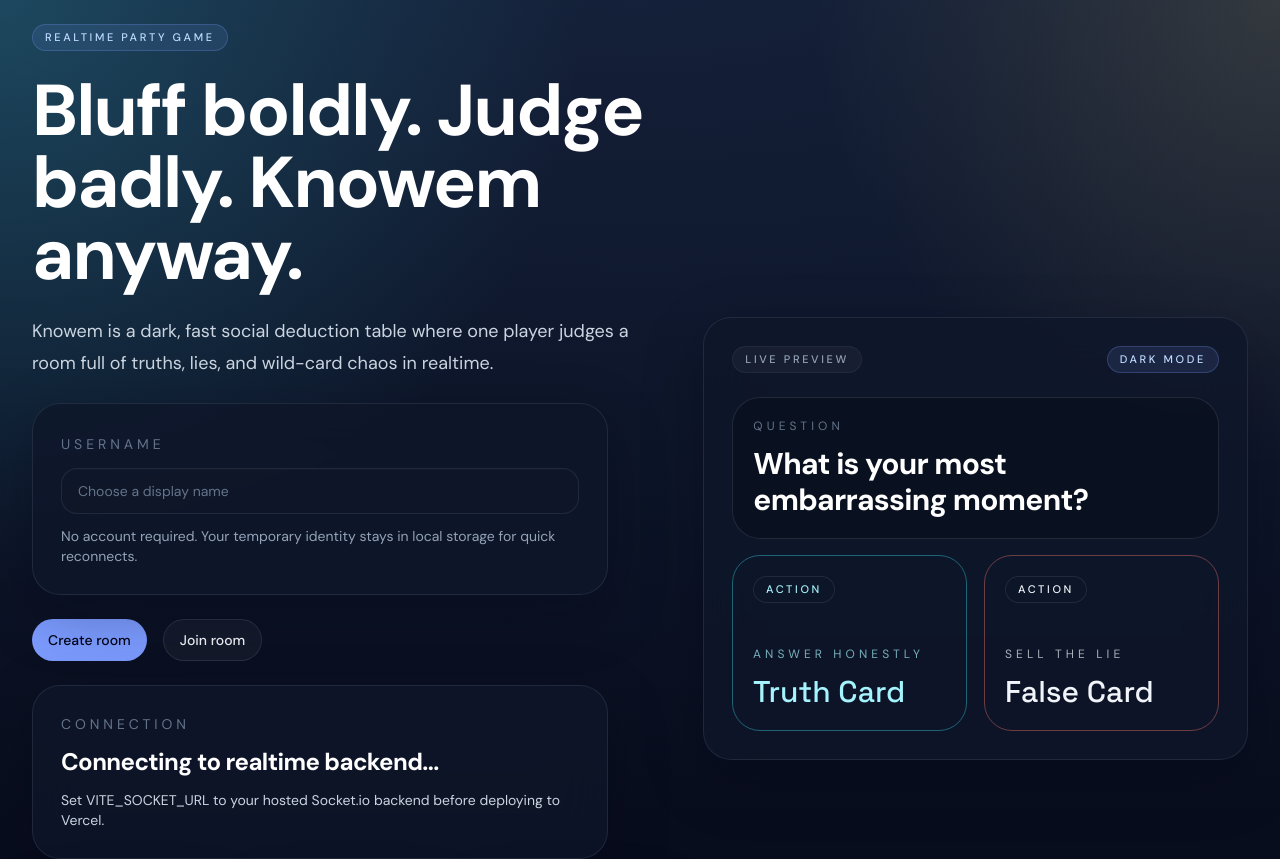
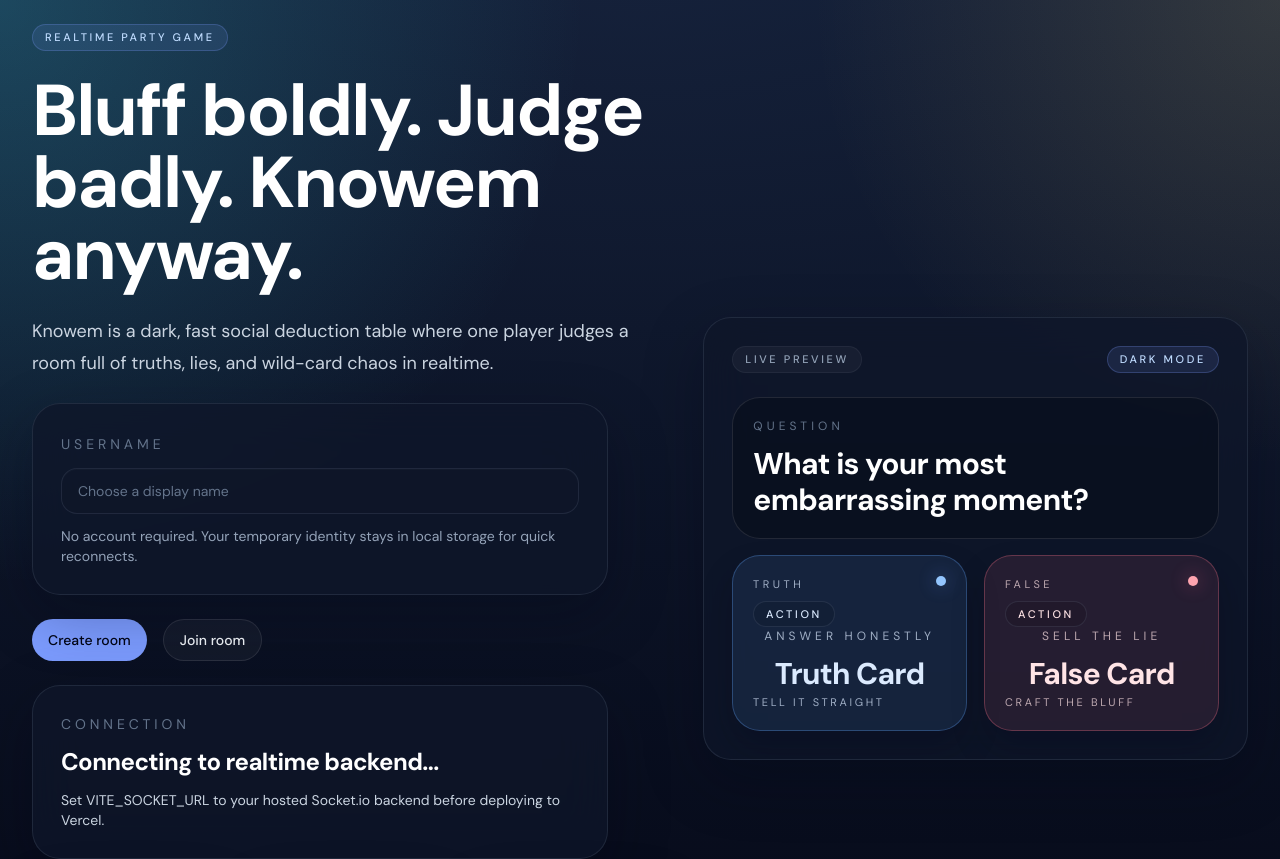
Before and after one commit to HiveCoder/Knowem, a Vue app: page / in a window 1280 px wide. Shown: the top 859 px of the page. Built offline with nearby package versions, Linux system fonts and the light colour scheme; no server answers.

Commit message:
UI Update

```diff
--- a/src/components/ActionCard.vue
+++ b/src/components/ActionCard.vue
@@ -5,25 +5,39 @@
     :initial="{ opacity: 0, rotateY: 18, y: 28 }"
     :enter="{ opacity: 1, rotateY: 0, y: 0 }"
   >
-    <div class="relative h-full w-full rounded-[28px] transition duration-500 [transform-style:preserve-3d]" :class="revealed ? '[transform:rotateY(180deg)]' : ''">
-      <div class="absolute inset-0 rounded-[28px] border border-white/10 bg-slate-950/70 p-5 [backface-visibility:hidden]">
+    <div class="relative h-full w-full rounded-[28px] transition duration-500 group-hover:-translate-y-1 group-hover:scale-[1.02] [transform-style:preserve-3d]" :class="revealed ? '[transform:rotateY(180deg)]' : ''">
+      <div class="absolute inset-0 rounded-[28px] border border-white/10 bg-[linear-gradient(180deg,rgba(18,28,46,0.94),rgba(10,15,27,0.98))] p-5 shadow-[0_18px_34px_rgba(2,6,23,0.22)] [backface-visibility:hidden]">
         <div class="flex h-full flex-col justify-between">
-          <span class="pill w-fit">Knowem</span>
-          <div>
-            <p class="text-xs uppercase tracking-[0.34em] text-slate-500">Hold to reveal</p>
-            <h3 class="mt-3 font-display text-2xl text-white">Hidden card</h3>
+          <div class="flex items-start justify-between gap-3">
+            <span class="pill w-fit">Knowem</span>
+            <span class="h-2.5 w-2.5 rounded-full bg-slate-400/80" />
           </div>
+          <div class="space-y-3 text-center">
+            <p class="text-[11px] uppercase tracking-[0.34em] text-slate-500">Hold to reveal</p>
+            <h3 class="text-2xl font-semibold tracking-tight text-white">Hidden card</h3>
+            <p class="text-sm text-slate-400">Premium digital cards with calm, tactile motion.</p>
+          </div>
+          <p class="text-center text-[11px] uppercase tracking-[0.24em] text-slate-500">Table preview</p>
         </div>
       </div>
       <div
-        class="absolute inset-0 rounded-[28px] border p-5 [backface-visibility:hidden] [transform:rotateY(180deg)]"
+        class="absolute inset-0 rounded-[28px] border p-5 shadow-[0_18px_34px_rgba(2,6,23,0.18)] [backface-visibility:hidden] [transform:rotateY(180deg)]"
         :class="toneClass"
       >
         <div class="flex h-full flex-col justify-between">
-          <span class="pill w-fit !border-current/30 !text-current">Action</span>
-          <div>
+          <div class="flex items-start justify-between gap-3">
+            <div>
+              <p class="text-[11px] uppercase tracking-[0.32em] opacity-70">{{ toneLabel }}</p>
+              <span class="pill mt-2 w-fit !border-current/20 !bg-black/10 !text-current">Action</span>
+            </div>
+            <span class="h-2.5 w-2.5 rounded-full" :class="dotClass" />
+          </div>
+          <div class="space-y-3 text-center">
             <p class="text-xs uppercase tracking-[0.34em] opacity-70">{{ subtitle }}</p>
-            <h3 class="mt-3 font-display text-3xl">{{ title }}</h3>
+            <h3 class="text-3xl font-semibold tracking-tight">{{ title }}</h3>
+          </div>
+          <div class="text-[11px] uppercase tracking-[0.24em] opacity-70">
+            {{ footerLabel }}
           </div>
         </div>
       </div>
@@ -38,7 +52,7 @@
   defineProps<{
     title: string
     subtitle: string
-    tone?: 'truth' | 'false' | 'wild' | 'neutral'
+    tone?: 'truth' | 'false' | 'wild' | 'question' | 'neutral'
     revealed?: boolean
   }>(),
   {
@@ -49,14 +63,65 @@
 
 const toneClass = computed(() => {
   if (props.tone === 'truth') {
-    return 'border-cyan-400/40 bg-cyan-400/12 text-cyan-200'
+    return 'border-blue-400/30 bg-blue-400/10 text-blue-100'
   }
   if (props.tone === 'false') {
-    return 'border-coral-400/40 bg-coral-400/12 text-coral-200'
+    return 'border-rose-400/30 bg-rose-400/10 text-rose-100'
   }
   if (props.tone === 'wild') {
-    return 'border-gold-400/40 bg-gold-400/12 text-gold-200'
+    return 'border-violet-400/30 bg-violet-400/10 text-violet-100'
+  }
+  if (props.tone === 'question') {
+    return 'border-amber-400/30 bg-amber-400/10 text-amber-100'
   }
   return 'border-white/10 bg-white/5 text-white'
 })
+
+const toneLabel = computed(() => {
+  if (props.tone === 'truth') {
+    return 'Truth'
+  }
+  if (props.tone === 'false') {
+    return 'False'
+  }
+  if (props.tone === 'wild') {
+    return 'Wild'
+  }
+  if (props.tone === 'question') {
+    return 'Question'
+  }
+  return 'Neutral'
+})
+
+const footerLabel = computed(() => {
+  if (props.tone === 'truth') {
+    return 'Tell it straight'
+  }
+  if (props.tone === 'false') {
+    return 'Craft the bluff'
+  }
+  if (props.tone === 'wild') {
+    return 'Shift the round'
+  }
+  if (props.tone === 'question') {
+    return 'Prompt the table'
+  }
+  return 'Hidden role'
+})
+
+const dotClass = computed(() => {
+  if (props.tone === 'truth') {
+    return 'bg-blue-300 shadow-[0_0_18px_rgba(96,165,250,0.45)]'
+  }
+  if (props.tone === 'false') {
+    return 'bg-rose-300 shadow-[0_0_18px_rgba(251,113,133,0.45)]'
+  }
+  if (props.tone === 'wild') {
+    return 'bg-violet-300 shadow-[0_0_18px_rgba(196,181,253,0.45)]'
+  }
+  if (props.tone === 'question') {
+    return 'bg-amber-300 shadow-[0_0_18px_rgba(252,211,77,0.45)]'
+  }
+  return 'bg-slate-300 shadow-[0_0_18px_rgba(148,163,184,0.4)]'
+})
 </script>
--- a/src/components/Card.vue
+++ b/src/components/Card.vue
@@ -1,22 +1,41 @@
 <template>
-  <div class="card-shell" :class="sizeClass">
+  <div class="card-shell" :class="[sizeClass, selected ? 'card-shell-selected' : '']">
     <div ref="innerRef" class="card-inner will-change-transform">
       <div class="card-face card-back" :class="backToneClass">
-        <div class="flex h-full flex-col justify-between rounded-[inherit] border border-white/10 bg-[radial-gradient(circle_at_top,_rgba(255,255,255,0.08),_transparent_45%),linear-gradient(145deg,_rgba(8,15,32,0.98),_rgba(4,10,24,0.98))] p-4">
-          <span class="pill w-fit !border-white/10 !bg-white/5 !text-slate-300">Knowem</span>
-          <div>
-            <p class="text-[11px] uppercase tracking-[0.34em] text-slate-500">{{ backLabel }}</p>
-            <h3 class="mt-3 font-display text-lg text-white">Table Deck</h3>
+        <div class="card-backdrop flex h-full flex-col justify-between rounded-[inherit] border p-4 sm:p-5">
+          <div class="flex items-start justify-between gap-3">
+            <span class="card-chip w-fit">Knowem</span>
+            <span class="card-dot" :class="toneDotClass" />
           </div>
+          <div class="space-y-3 text-center">
+            <p class="text-[10px] uppercase tracking-[0.34em] text-slate-500">{{ backLabel }}</p>
+            <h3 class="text-lg font-semibold tracking-tight text-white">Table Deck</h3>
+            <p class="text-xs text-slate-400">Drawn into play when the round begins.</p>
+          </div>
+          <p class="text-center text-[11px] uppercase tracking-[0.28em] text-slate-500">Hold to reveal</p>
         </div>
       </div>
 
       <div class="card-face card-front" :class="frontToneClass">
-        <div class="flex h-full flex-col justify-between rounded-[inherit] border border-current/20 bg-[radial-gradient(circle_at_top,_rgba(255,255,255,0.18),_transparent_38%),linear-gradient(160deg,_rgba(255,255,255,0.12),_rgba(255,255,255,0.02))] p-4">
-          <span class="pill w-fit !border-current/25 !bg-black/10 !text-current">{{ badgeLabel }}</span>
-          <div>
-            <p v-if="subtitle" class="text-[11px] uppercase tracking-[0.34em] opacity-75">{{ subtitle }}</p>
-            <h3 class="mt-3 font-display text-xl leading-tight">{{ title }}</h3>
+        <div class="card-frontdrop flex h-full flex-col justify-between rounded-[inherit] border p-4 text-current sm:p-5">
+          <div class="flex items-start justify-between gap-3">
+            <div>
+              <p class="text-[10px] uppercase tracking-[0.34em] opacity-70">{{ toneLabel }}</p>
+              <span class="card-chip mt-2 inline-flex !border-current/15 !bg-black/10 !text-current">{{ badgeLabel }}</span>
+            </div>
+            <span class="card-dot" :class="toneDotClass" />
+          </div>
+
+          <div class="flex flex-1 items-center justify-center py-2 text-center">
+            <div>
+              <p v-if="subtitle" class="text-[11px] uppercase tracking-[0.28em] opacity-70">{{ subtitle }}</p>
+              <h3 class="mt-3 text-xl font-semibold leading-tight sm:text-[1.45rem]">{{ title }}</h3>
+            </div>
+          </div>
+
+          <div class="flex items-center justify-between gap-3 text-[11px] uppercase tracking-[0.24em] opacity-65">
+            <span>{{ footerLabel }}</span>
+            <span>{{ toneLabel }}</span>
           </div>
         </div>
       </div>
@@ -32,12 +51,13 @@
   defineProps<{
     title: string
     subtitle?: string
-    tone?: 'truth' | 'false' | 'wild' | 'neutral'
+    tone?: 'truth' | 'false' | 'wild' | 'question' | 'neutral'
     revealed?: boolean
     flipKey?: string | number
     size?: 'sm' | 'md'
     backLabel?: string
     badgeLabel?: string
+    selected?: boolean
   }>(),
   {
     tone: 'neutral',
@@ -46,6 +66,7 @@
     size: 'md',
     backLabel: 'Hidden card',
     badgeLabel: 'Knowem',
+    selected: false,
   },
 )
 
@@ -62,9 +83,71 @@
   if (props.tone === 'wild') {
     return 'text-violet-100 shadow-[0_14px_32px_rgba(167,139,250,0.16)]'
   }
+  if (props.tone === 'question') {
+    return 'text-amber-100 shadow-[0_14px_32px_rgba(245,158,11,0.15)]'
+  }
   return 'text-slate-100 shadow-[0_14px_30px_rgba(15,23,42,0.24)]'
 })
-const backToneClass = computed(() => (props.tone === 'false' ? 'text-rose-200' : props.tone === 'wild' ? 'text-violet-200' : 'text-blue-200'))
+const backToneClass = computed(() => {
+  if (props.tone === 'false') {
+    return 'text-rose-200'
+  }
+  if (props.tone === 'wild') {
+    return 'text-violet-200'
+  }
+  if (props.tone === 'question') {
+    return 'text-amber-200'
+  }
+  return 'text-blue-200'
+})
+
+const toneLabel = computed(() => {
+  if (props.tone === 'truth') {
+    return 'Truth'
+  }
+  if (props.tone === 'false') {
+    return 'False'
+  }
+  if (props.tone === 'wild') {
+    return 'Wild'
+  }
+  if (props.tone === 'question') {
+    return 'Question'
+  }
+  return 'Table'
+})
+
+const footerLabel = computed(() => {
+  if (props.tone === 'truth') {
+    return 'Play honest'
+  }
+  if (props.tone === 'false') {
+    return 'Sell the bluff'
+  }
+  if (props.tone === 'wild') {
+    return 'Rule shift'
+  }
+  if (props.tone === 'question') {
+    return 'Prompt card'
+  }
+  return 'Hidden state'
+})
+
+const toneDotClass = computed(() => {
+  if (props.tone === 'truth') {
+    return 'bg-blue-300 shadow-[0_0_18px_rgba(96,165,250,0.45)]'
+  }
+  if (props.tone === 'false') {
+    return 'bg-rose-300 shadow-[0_0_18px_rgba(251,113,133,0.45)]'
+  }
+  if (props.tone === 'wild') {
+    return 'bg-violet-300 shadow-[0_0_18px_rgba(196,181,253,0.45)]'
+  }
+  if (props.tone === 'question') {
+    return 'bg-amber-300 shadow-[0_0_18px_rgba(252,211,77,0.45)]'
+  }
+  return 'bg-slate-300 shadow-[0_0_18px_rgba(148,163,184,0.4)]'
+})
 
 async function animateFlip() {
   await nextTick()
@@ -93,11 +176,16 @@
 <style scoped>
 .card-shell {
   perspective: 1200px;
-  transition: transform 180ms ease;
+  transition: transform 220ms ease, filter 220ms ease;
 }
 
 .card-shell:hover {
-  transform: translateY(-2px) scale(1.01);
+  transform: translateY(-6px) scale(1.035);
+  filter: brightness(1.02);
+}
+
+.card-shell-selected {
+  transform: translateY(-4px) scale(1.03);
 }
 
 .card-inner {
@@ -118,8 +206,46 @@
   transform: rotateY(180deg);
 }
 
+.card-chip {
+  border-radius: 9999px;
+  border: 1px solid rgba(255, 255, 255, 0.08);
+  background: rgba(255, 255, 255, 0.04);
+  padding: 0.35rem 0.7rem;
+  font-size: 10px;
+  font-weight: 600;
+  letter-spacing: 0.22em;
+  text-transform: uppercase;
+}
+
+.card-dot {
+  height: 0.7rem;
+  width: 0.7rem;
+  border-radius: 9999px;
+}
+
+.card-backdrop {
+  border-color: rgba(255, 255, 255, 0.08);
+  background:
+    radial-gradient(circle at top, rgba(255, 255, 255, 0.08), transparent 40%),
+    linear-gradient(180deg, rgba(16, 24, 40, 0.98), rgba(10, 15, 27, 0.98));
+}
+
+.card-frontdrop {
+  border-color: currentColor;
+  border-opacity: 0.18;
+  background:
+    radial-gradient(circle at top, rgba(255, 255, 255, 0.16), transparent 38%),
+    linear-gradient(180deg, rgba(18, 28, 46, 0.92), rgba(12, 18, 31, 0.88));
+  box-shadow: inset 0 1px 0 rgba(255, 255, 255, 0.08);
+}
+
 .card-back,
 .card-front {
   box-shadow: 0 18px 36px rgba(2, 6, 23, 0.22);
 }
+
+.card-shell-selected .card-front,
+.card-shell-selected .card-back {
+  box-shadow: 0 0 0 1px rgba(124, 156, 255, 0.18), 0 24px 48px rgba(2, 6, 23, 0.26);
+}
 </style>
--- a/src/components/Deck.vue
+++ b/src/components/Deck.vue
@@ -6,7 +6,7 @@
           v-for="index in 6"
           :key="`stack-${index}`"
           :ref="registerStackRef"
-          class="absolute left-1/2 top-1/2 h-32 w-24 -translate-x-1/2 -translate-y-1/2 rounded-[1.35rem] border border-white/10 bg-[linear-gradient(145deg,_rgba(3,12,28,0.98),_rgba(7,18,34,0.98))] shadow-[0_10px_30px_rgba(2,8,18,0.45)] will-change-transform sm:h-36 sm:w-28"
+          class="absolute left-1/2 top-1/2 h-32 w-24 -translate-x-1/2 -translate-y-1/2 rounded-[1.35rem] border border-white/10 bg-[linear-gradient(180deg,_rgba(18,28,46,0.96),_rgba(10,15,27,0.98))] shadow-[0_12px_24px_rgba(2,6,23,0.22)] will-change-transform sm:h-36 sm:w-28"
         />
       </div>
     </div>
@@ -23,7 +23,7 @@
       v-for="card in flightCards"
       :key="card.id"
       :ref="registerFlightRef"
-      class="absolute left-1/2 top-1/2 h-28 w-20 -translate-x-1/2 -translate-y-1/2 rounded-[1.15rem] border border-white/10 bg-[linear-gradient(145deg,_rgba(4,12,28,0.98),_rgba(9,22,40,0.98))] shadow-[0_16px_34px_rgba(2,8,18,0.45)] opacity-0 will-change-transform sm:h-32 sm:w-24"
+      class="absolute left-1/2 top-1/2 h-28 w-20 -translate-x-1/2 -translate-y-1/2 rounded-[1.15rem] border border-white/10 bg-[linear-gradient(180deg,_rgba(18,28,46,0.96),_rgba(10,15,27,0.98))] shadow-[0_16px_28px_rgba(2,6,23,0.18)] opacity-0 will-change-transform sm:h-32 sm:w-24"
     >
       <div class="flex h-full items-end rounded-[inherit] bg-[radial-gradient(circle_at_top,_rgba(255,255,255,0.08),_transparent_42%)] p-3">
         <span class="pill !border-white/10 !bg-white/5 !px-2 !py-0.5 !text-[10px] !tracking-[0.3em]">Knowem</span>
--- a/src/components/PlayerHand.vue
+++ b/src/components/PlayerHand.vue
@@ -18,6 +18,7 @@
           :subtitle="card.subtitle"
           :tone="card.tone"
           :revealed="card.revealed"
+          :selected="hoveredIndex === index"
           :flip-key="flipKey"
           :size="compact ? 'sm' : 'md'"
           :back-label="card.backLabel || 'Hidden card'"
@@ -65,8 +66,8 @@
   const spread = props.compact ? 24 : 34
   const offset = (index - (total - 1) / 2) * spread
   const baseRotation = (index - (total - 1) / 2) * 10
-  const lift = hovered ? -20 : 0
-  const scale = hovered ? 1.05 : 1
+  const lift = hovered ? -26 : 0
+  const scale = hovered ? 1.075 : 1
 
   return {
     transform: `translateX(calc(-50% + ${offset}px)) translateY(${lift}px) rotate(${baseRotation}deg) scale(${scale})`,
--- a/src/components/QuestionCard.vue
+++ b/src/components/QuestionCard.vue
@@ -1,14 +1,15 @@
 <template>
   <section class="glass-panel overflow-hidden p-6 sm:p-8" v-motion :initial="{ opacity: 0, y: 18 }" :enter="{ opacity: 1, y: 0 }">
     <div class="flex flex-wrap items-center justify-between gap-3">
-      <span class="pill">{{ phaseLabel }}</span>
-      <span v-if="countdownText" class="pill !border-coral-400/30 !text-coral-400">{{ countdownText }}</span>
+      <span class="pill !border-amber-400/20 !bg-amber-400/10 !text-amber-100">{{ phaseLabel }}</span>
+      <span v-if="countdownText" class="pill !border-white/10 !bg-white/[0.04] !text-slate-300">{{ countdownText }}</span>
     </div>
-    <div class="mt-6">
+    <div class="mt-6 rounded-[28px] border border-white/10 bg-[linear-gradient(180deg,rgba(24,18,10,0.62),rgba(12,18,31,0.84))] px-6 py-7 text-center shadow-[0_18px_40px_rgba(2,6,23,0.16)]">
       <p class="text-sm uppercase tracking-[0.35em] text-slate-500">Question card</p>
-      <h2 class="mt-3 font-display text-2xl leading-tight text-white sm:text-4xl">
+      <h2 class="mt-4 text-2xl font-semibold leading-tight tracking-tight text-white sm:text-4xl">
         {{ question || 'Waiting for the next reveal...' }}
       </h2>
+      <p class="mt-4 text-sm text-slate-400">Read the prompt, frame your answer, and keep the table guessing.</p>
     </div>
   </section>
 </template>
```
Also changed, not shown: src/components/ChatPanel.vue (+58 -13 lines).
